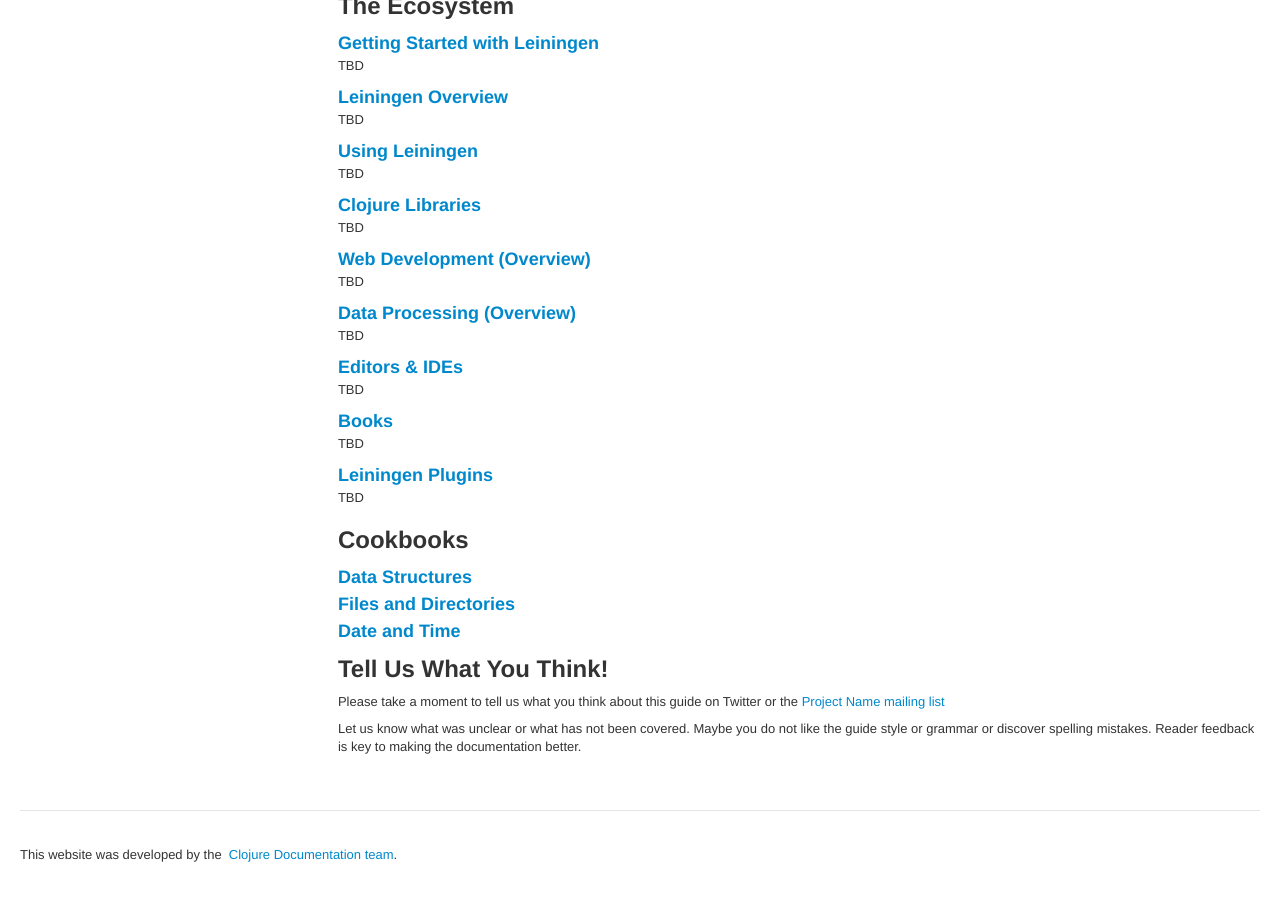
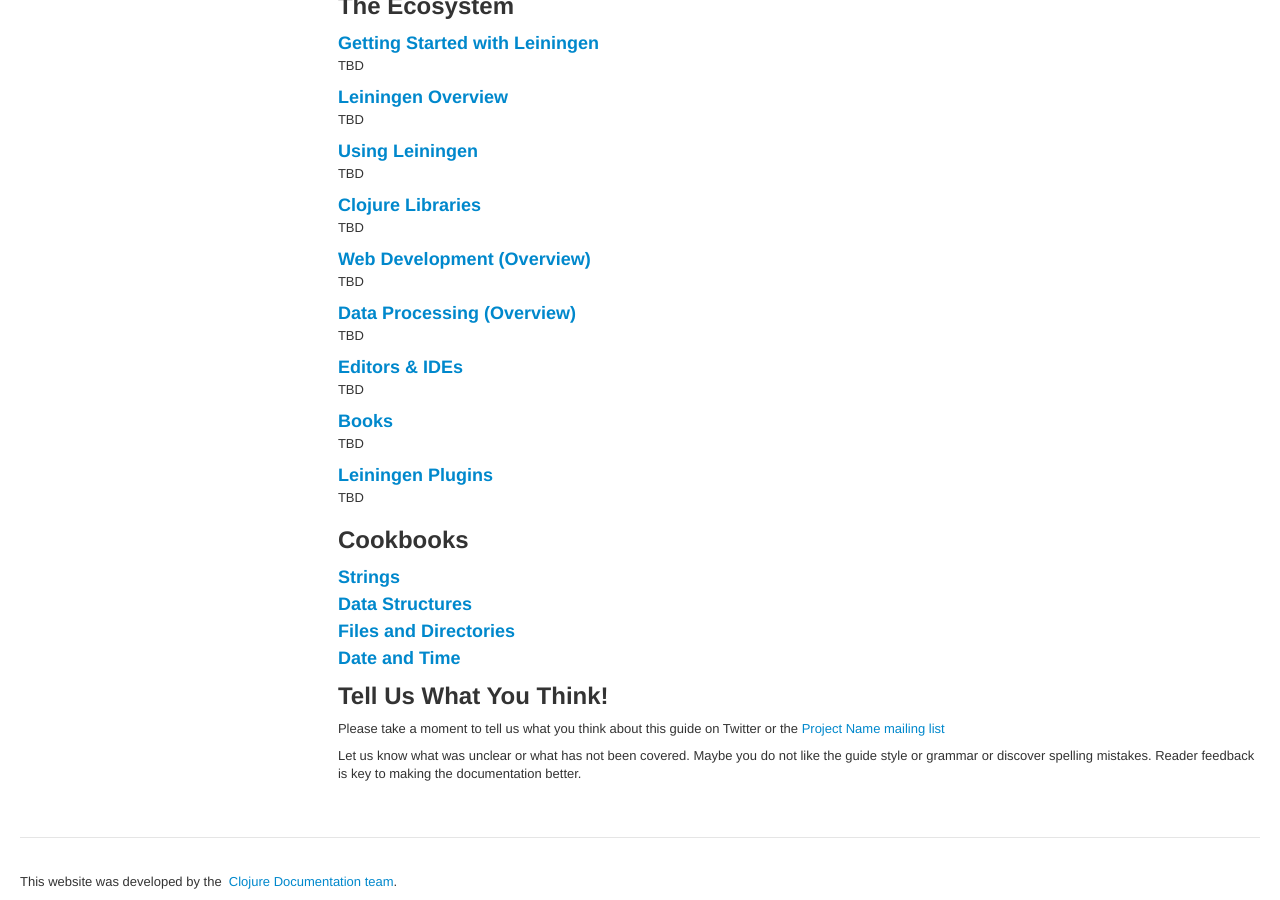
Before and after one commit to clojuredocs/guides, a Jekyll site: the page built from articles/content.md, in a window 1280 px wide and 900 px high, scrolled down 967 px. Built offline with Jekyll 4.4.1, drawn with Linux system fonts in a browser that asks for light colours; some web fonts are replaced; before the commit the page ends 1840 px from its top, so only the background shows below that.

Commit message:
should also be a strings cookbook

```diff
--- a/articles/content.md
+++ b/articles/content.md
@@ -126,8 +126,10 @@
 TBD
 
 
+
 ## Cookbooks
 
+### [Strings](/articles/cookbooks/strings.html)
 
 ### [Data Structures](/articles/cookbooks/data-structures.html)
 
```
